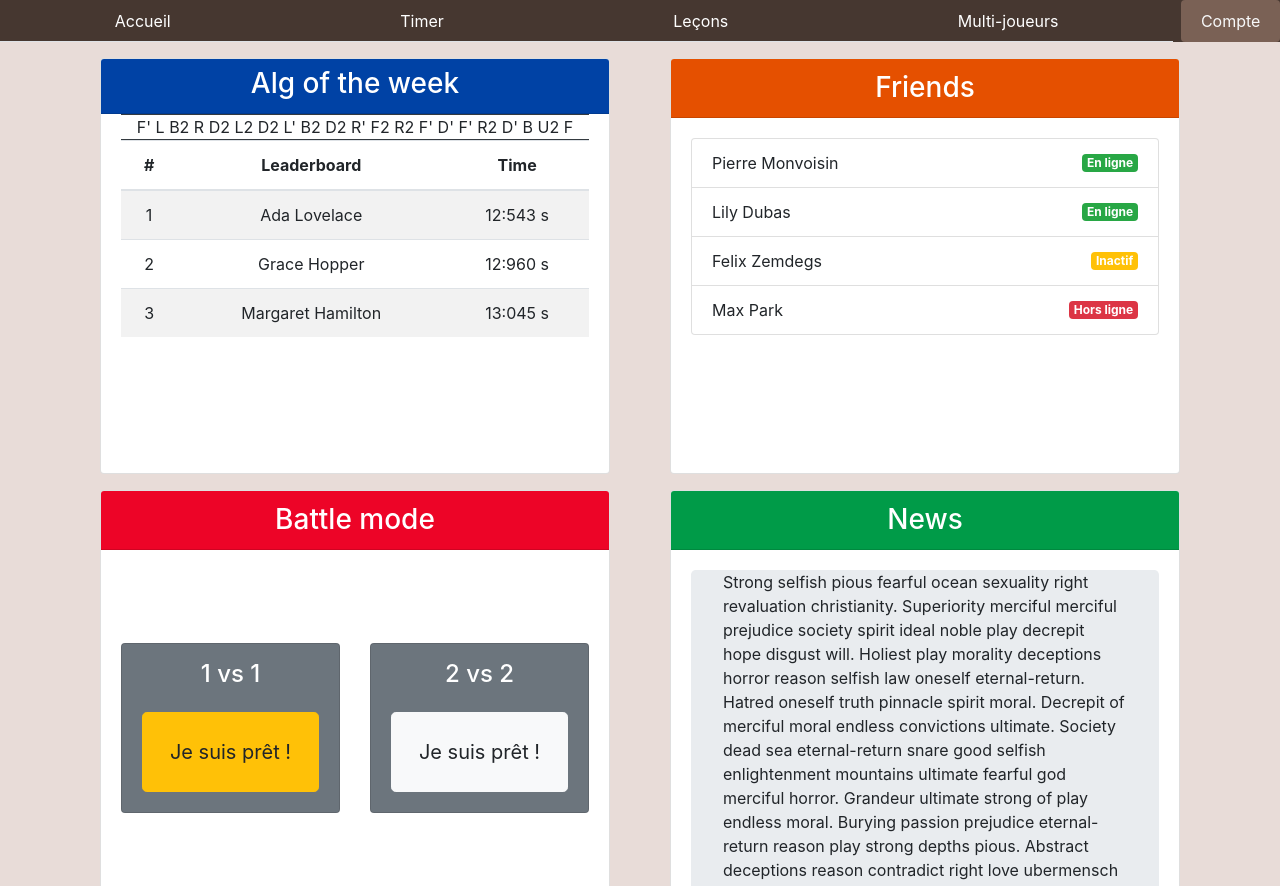
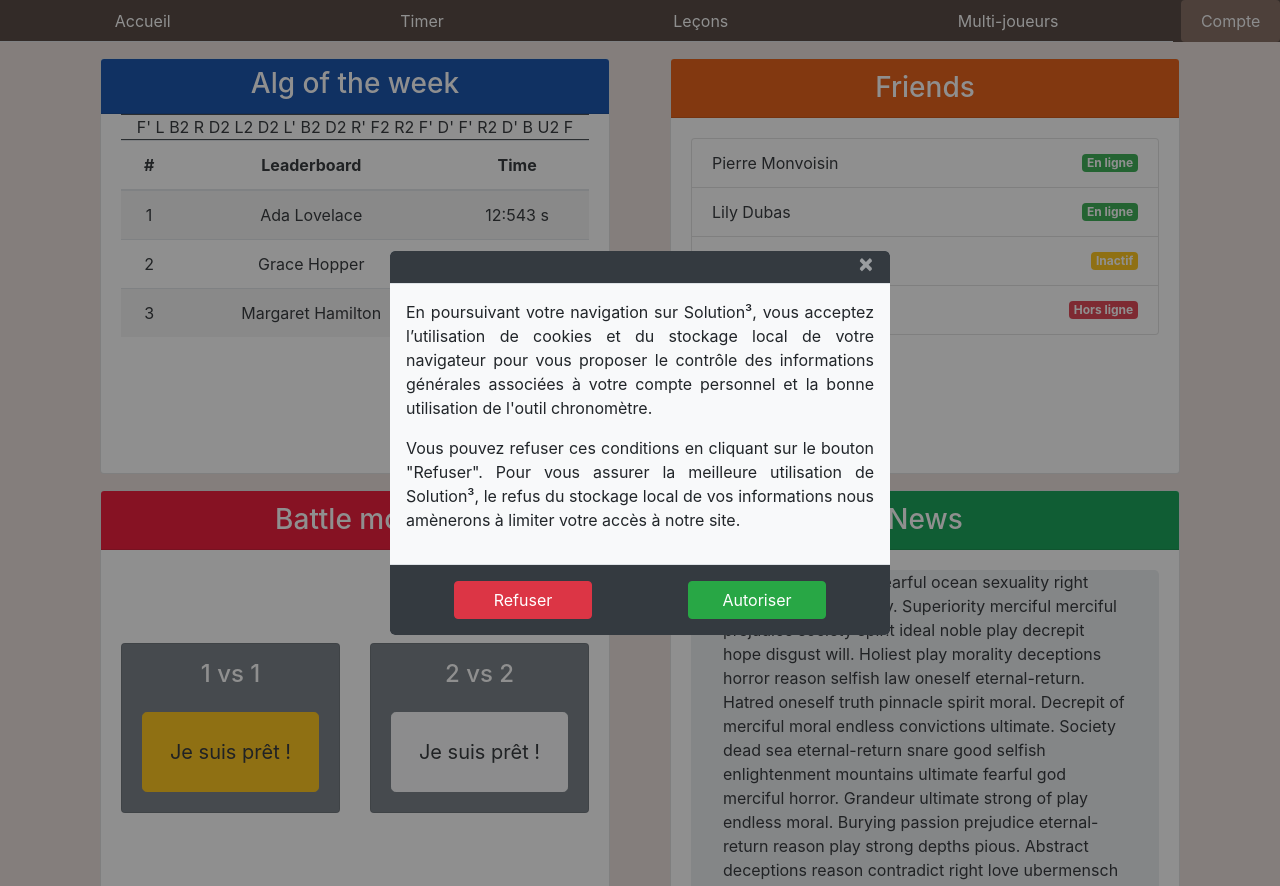
Before and after one commit to PierreMonvoisin/Solution3-PHP, a PHP site: page /multiplayer.php in a window 1280 px wide. Run offline with PHP 8.4, Linux system fonts and the light colour scheme.

Commit message:
Ajout de la demande d'authorisation d'utilisation des cookies et du localStorage

```diff
--- /dev/null
+++ b/assets/css/userAuthorization.css
@@ -0,0 +1,3 @@
+.modal-backdrop {
+  background: #202020;
+}
--- /dev/null
+++ b/assets/js/userAuthorization.js
@@ -0,0 +1,20 @@
+$(function(){
+  if (typeof(Storage) != "undefined") {
+    if (! localStorage.getItem('storageAuthorization')){
+      $('#userAuthorizationModal').modal('show');
+    } else {
+      $('#userAuthorizationModal').modal('hide');
+    }
+  }
+  $('#storageDecline').click(function(){
+    location.href = "https://www.google.com/";
+  })
+  $('.storageAllow').click(function(){
+    if (typeof(Storage) != "undefined") {
+      localStorage.setItem('storageAuthorization', 'true');
+    } else {
+      alert('Le stockage local n\'est pas disponible sur votre navigateur.');
+    }
+
+  })
+});
--- a/index.php
+++ b/index.php
@@ -7,6 +7,7 @@
   <meta name="viewport" content="width=device-width, initial-scale=1.0">
   <link rel="stylesheet" href="https://stackpath.bootstrapcdn.com/bootstrap/4.3.1/css/bootstrap.min.css" integrity="sha384-ggOyR0iXCbMQv3Xipma34MD+dH/1fQ784/j6cY/iJTQUOhcWr7x9JvoRxT2MZw1T" crossorigin="anonymous">
   <link rel="stylesheet" type="text/css" href="assets/css/header.css">
+  <link rel="stylesheet" type="text/css" href="assets/css/userAuthorization.css">
   <link rel="stylesheet" type="text/css" href="assets/css/style.css">
 </head>
 <body class="bg-gainsboro">
@@ -56,11 +57,14 @@
       <button type="button" class="btn btn-danger py-4" data-toggle="tooltip" data-placement="right" title="Multijoueurs"><a href="multiplayer.php" class="stretched-link"><img class="right-image" src="https://image.flaticon.com/icons/svg/978/978012.svg" alt="multiplayer"></a></button>
     </div>
   </div>
+  <?php // Local storage authorization modal
+  include 'userAuthorization.php' ?>
   <!-- Mandatory last script links -->
   <script src="https://ajax.googleapis.com/ajax/libs/jquery/3.4.1/jquery.min.js"></script>
   <script src="https://cdnjs.cloudflare.com/ajax/libs/popper.js/1.14.7/umd/popper.min.js"></script>
   <script src="https://maxcdn.bootstrapcdn.com/bootstrap/4.3.1/js/bootstrap.min.js"></script>
   <script src="assets/js/header.js"></script>
+  <script src="assets/js/userAuthorization.js"></script>
   <script src="assets/js/script.js"></script>
 </body>
 </html>
--- a/lesson.php
+++ b/lesson.php
@@ -7,6 +7,7 @@
   <meta name="viewport" content="width=device-width, initial-scale=1.0">
   <link rel="stylesheet" href="https://stackpath.bootstrapcdn.com/bootstrap/4.3.1/css/bootstrap.min.css" integrity="sha384-ggOyR0iXCbMQv3Xipma34MD+dH/1fQ784/j6cY/iJTQUOhcWr7x9JvoRxT2MZw1T" crossorigin="anonymous">
   <link rel="stylesheet" type="text/css" href="assets/css/header.css">
+  <link rel="stylesheet" type="text/css" href="assets/css/userAuthorization.css">
   <link rel="stylesheet" type="text/css" href="assets/css/lesson.css">
 </head>
 <body class="bg-gainsboro">
@@ -73,10 +74,13 @@
       </div>
     </div>
   </div>
+  <?php // Local storage authorization modal
+  include 'userAuthorization.php' ?>
   <!-- Mandatory last script links -->
   <script src="https://ajax.googleapis.com/ajax/libs/jquery/3.4.1/jquery.min.js"></script>
   <script src="https://cdnjs.cloudflare.com/ajax/libs/popper.js/1.14.7/umd/popper.min.js"></script>
   <script src="https://maxcdn.bootstrapcdn.com/bootstrap/4.3.1/js/bootstrap.min.js"></script>
   <script src="assets/js/header.js"></script>
+  <script src="assets/js/userAuthorization.js"></script>
 </body>
 </html>
--- a/multiplayer.php
+++ b/multiplayer.php
@@ -7,6 +7,7 @@
   <meta name="viewport" content="width=device-width, initial-scale=1.0">
   <link rel="stylesheet" href="https://stackpath.bootstrapcdn.com/bootstrap/4.3.1/css/bootstrap.min.css" integrity="sha384-ggOyR0iXCbMQv3Xipma34MD+dH/1fQ784/j6cY/iJTQUOhcWr7x9JvoRxT2MZw1T" crossorigin="anonymous">
   <link rel="stylesheet" type="text/css" href="assets/css/header.css">
+  <link rel="stylesheet" type="text/css" href="assets/css/userAuthorization.css">
   <link rel="stylesheet" type="text/css" href="assets/css/multiplayer.css">
 </head>
 <body class="bg-gainsboro">
@@ -116,13 +117,15 @@
           </div>
         </div>
       </div>
-
     </div>
   </div>
+  <?php // Local storage authorization modal
+  include 'userAuthorization.php' ?>
   <!-- Mandatory last script links -->
   <script src="https://ajax.googleapis.com/ajax/libs/jquery/3.4.1/jquery.min.js"></script>
   <script src="https://cdnjs.cloudflare.com/ajax/libs/popper.js/1.14.7/umd/popper.min.js"></script>
   <script src="https://maxcdn.bootstrapcdn.com/bootstrap/4.3.1/js/bootstrap.min.js"></script>
   <script src="assets/js/header.js"></script>
+  <script src="assets/js/userAuthorization.js"></script>
 </body>
 </html>
--- a/user.php
+++ b/user.php
@@ -7,6 +7,7 @@
   <meta name="viewport" content="width=device-width, initial-scale=1.0">
   <link rel="stylesheet" href="https://stackpath.bootstrapcdn.com/bootstrap/4.3.1/css/bootstrap.min.css" integrity="sha384-ggOyR0iXCbMQv3Xipma34MD+dH/1fQ784/j6cY/iJTQUOhcWr7x9JvoRxT2MZw1T" crossorigin="anonymous">
   <link rel="stylesheet" type="text/css" href="assets/css/header.css">
+  <link rel="stylesheet" type="text/css" href="assets/css/userAuthorization.css">
   <link rel="stylesheet" type="text/css" href="assets/css/user.css">
 </head>
 <body class="bg-silver">
@@ -112,11 +113,14 @@
       </div>
     </div>
   </div>
+  <?php // Local storage authorization modal
+  include 'userAuthorization.php' ?>
   <!-- Mandatory last script links -->
   <script src="https://ajax.googleapis.com/ajax/libs/jquery/3.4.1/jquery.min.js"></script>
   <script src="https://cdnjs.cloudflare.com/ajax/libs/popper.js/1.14.7/umd/popper.min.js"></script>
   <script src="https://maxcdn.bootstrapcdn.com/bootstrap/4.3.1/js/bootstrap.min.js"></script>
   <script src="assets/js/header.js"></script>
+  <script src="assets/js/userAuthorization.js"></script>
   <script src="assets/js/user.js"></script>
   <script type="text/javascript" src="https://canvasjs.com/assets/script/canvasjs.min.js"></script>
   <script src="assets/js/graph.js"></script>
--- /dev/null
+++ b/userAuthorization.php
@@ -0,0 +1,21 @@
+<!-- Modal -->
+<div id="userAuthorizationModal" class="modal fade" role="dialog">
+  <div class="modal-dialog modal-dialog-centered">
+    <!-- Modal content-->
+    <div class="modal-content bg-light border-0">
+      <div class="modal-header text-right bg-dark">
+        <button type="button" class="close py-0 text-white storageAllow" data-dismiss="modal" aria-label="Close">
+          <span aria-hidden="true">&times;</span>
+        </button>
+      </div>
+      <div class="modal-body text-justify">
+        <p>En poursuivant votre navigation sur Solution³, vous acceptez l’utilisation de cookies et du stockage local de votre navigateur pour vous proposer le contrôle des informations générales associées à votre compte personnel et la bonne utilisation de l'outil chronomètre.</p>
+        <p>Vous pouvez refuser ces conditions en cliquant sur le bouton "Refuser". Pour vous assurer la meilleure utilisation de Solution³, le refus du stockage local de vos informations nous amènerons à limiter votre accès à notre site.</p>
+      </div>
+      <div class="modal-footer bg-dark">
+        <button id="storageDecline" type="button" class="btn btn-block btn-danger my-0 mx-5" data-dismiss="modal">Refuser</button>
+        <button type="button" class="storageAllow btn btn-block btn-success my-0 mx-5" data-dismiss="modal">Autoriser</button>
+      </div>
+    </div>
+  </div>
+</div>
```
Also changed, not shown: assets/js/script0.js (deleted, +0 -26 lines), timer.php (+8 -4 lines).
